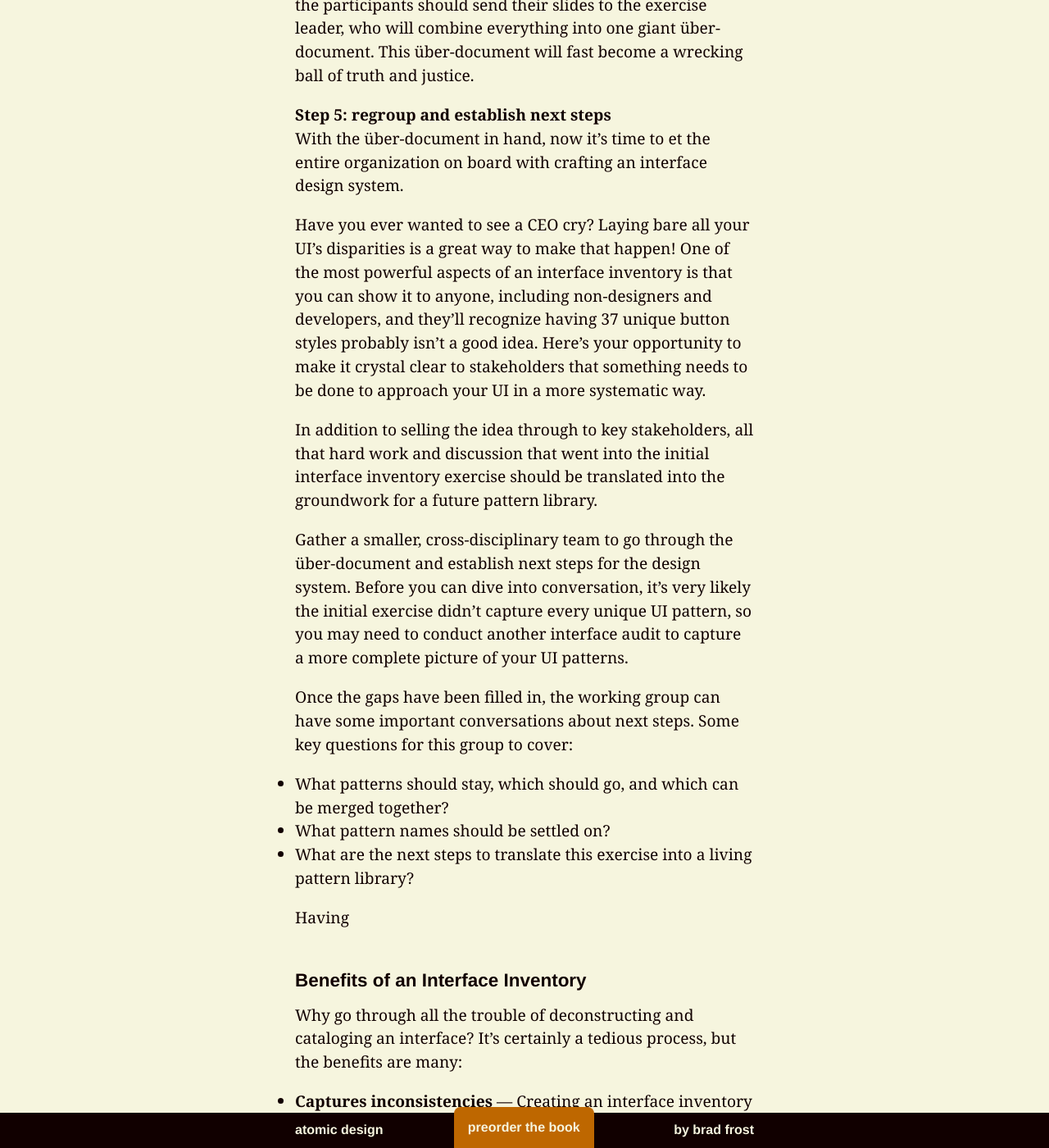
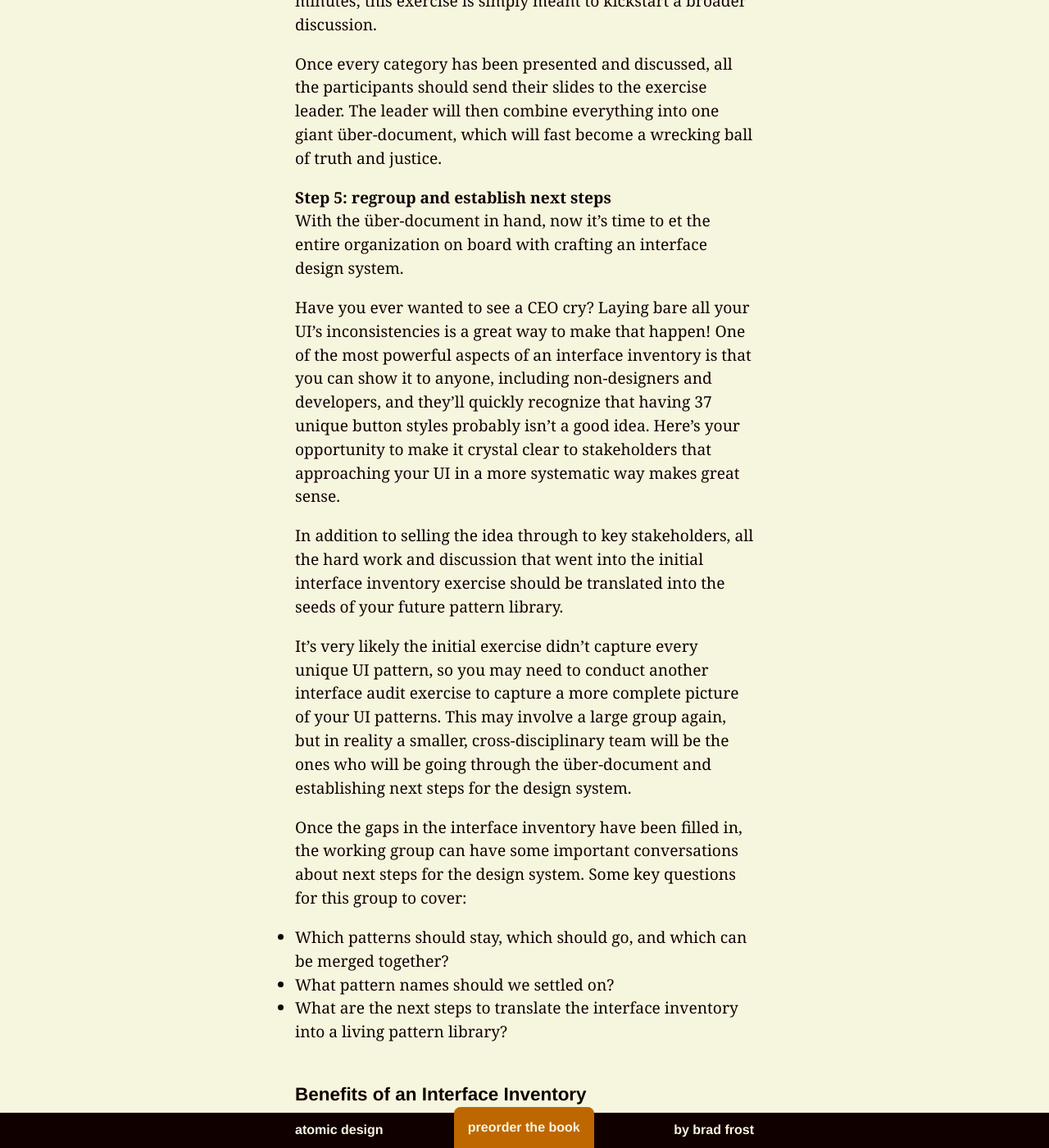
Before and after one commit to bradfrost/atomic-design, a Jekyll site: the page built from chapter-4.md, in a window 1280 px wide and 1400 px high, scrolled down 9588 px. Shown: the whole window at 82% size. Built offline with Jekyll 4.4.1, drawn with Linux system fonts in a browser that asks for light colours; some of the changed text lies outside the part shown.

Commit message:
Chapter 4 draft
Clean up some of the language in the pasages that have been written so far

```diff
--- a/chapter-4.md
+++ b/chapter-4.md
@@ -48,55 +48,55 @@ An interface inventory is similar to a content inventory, only instead of siftin
 So how do you go about conducting an interface audit? How do you go about rounding up all the components that make up your UI? The simple answer to those questions is *screenshots*. Lots of them! Creating an interface inventory requires screenshotting all the unique UI components that make up your user experience. While that's a relatively straightforward endeavor, there are some important considerations to keep in mind to make the inventory as fruitful as possible. Let's go through the process on how to create a successful interface inventory.
 
 #### Step 1: round up the troops
-I’ve encountered many ambitious designers or developers who have taken it upon themselves to start documenting the organization's UI patterns. While I certainly applaud this individual ambition, **it’s absolutely essential to get all members of the team to experience the pain of an inconsistent UI and start thinking systematically**.
+I’ve encountered many ambitious designers or developers who have taken it upon themselves to start documenting their organization's UI patterns. While I certainly applaud this individual ambition, **it’s absolutely essential to get all members of the team to experience the pain of an inconsistent UI and start thinking systematically**.
 
-In order for the interface inventory to be as effective as possible, **representatives from all disciplines responsible for the success of the site should be in a room together** for the exercise. Round up the troops: designers, front-end developers, back-end developers, copywriters, content strategists, project managers, business owners, QA, and any other stakeholders. The more the merrier! After all, one of the most crucial results of this exercise is to establish a shared vocabulary for everyone in the organization, and that requires input from everyone.
+In order for the interface inventory to be as effective as possible, **representatives from all disciplines responsible for the success of the site should be in a room together** for the exercise. Round up the troops: UX designers, visual designers, front-end developers, back-end developers, copywriters, content strategists, project managers, business owners, QA, and any other stakeholders. The more the merrier! After all, one of the most crucial results of this exercise is to establish a shared vocabulary for everyone in the organization, and that requires input from the entire team.
 
 #### Step 2: prepare for screenshotting
-The interface inventory exercise generates a ton of screenshots, so naturally you’ll need screenshotting software like the following:
+The interface inventory exercise generates a ton of screenshots, so naturally you’ll need software to capture and display those screenshots, such as:
 
 - Powerpoint or Keynote
 - Photoshop or Sketch
 - Evernote web clipper
 - Google Docs or Microsoft Word
-- Google Slides (If you're interested, I've created a [Google Slides template](https://docs.google.com/presentation/d/1GqFmiDV_NqKi36fXAwD3WTJL5-JV-gHL7XVD2fVeL0M/edit?usp=sharing))
+- Google Slides (If you're interested, I've created a [Google Slides interface inventory template](https://docs.google.com/presentation/d/1GqFmiDV_NqKi36fXAwD3WTJL5-JV-gHL7XVD2fVeL0M/edit?usp=sharing))
 
-Ultimately, it doesn’t really matter what tool you use, but everyone should agree on a single tool to make it easier to combine at the end of the exercise. I’ve found online slide-building software like Google Slides to be most effective as they provide a canvas for freeform positioning of images, they're chunked out into slides for better categorization, and they're web-based so can be shared with ease.
+Ultimately, it doesn’t really matter what tool you use, but everyone should agree on a single tool to make it easier to combine at the end of the exercise. I’ve found online slide-building software like Google Slides to be very effective as they provide a canvas for free-form image positioning, they're chunked out into slides for easier categorization, and they're web-based so can be shared with ease.
 
 #### Step 3: screenshot exercise
 Get your screenshotting fingers ready because it's time for the main event! **The interface inventory exercise involves screenshotting and categorizing all the unique UI patterns that make up your experience**. Bear in mind this exercise doesn't mean capturing *every instance* of a particular UI pattern, but rather capturing *one instance of each* unique UI pattern.
 
-Assign each participant a UI category. You may need to break people up into pairs or have participants document multiple categories, depending on how many people are participating. Again, the more the merrier, as more people screenshotting will result in more thorough documentation.
+Assign each participant a UI category. You may need to break people up into pairs or have participants document multiple categories, depending on how many people are participating in the exercise. Again, the more the merrier, as more people screenshotting will result in more thorough documentation.
 
 ##### What patterns to capture
 So what categories of interface elements should be captured? Obviously the interface element categories are going to vary from interface to interface, but here’s a few categories to start with:
 
 - **Global elements** – components like headers, footers, and other global elements that are shared across the entire experience
 - **Navigation** – primary navigation, footer navigation, pagination, breadcrumbs, interactive component controls, and essentially anything that’s used to navigate around a user interface
-- **Image types** – Logos, hero images, avatars, thumbnails, backgrounds, etc and any other type of image pattern that shows up in the UI.
+- **Image types** – Logos, hero images, avatars, thumbnails, backgrounds, etc and any other type of image pattern that shows up in the UI
 - **Icons** – Icons are a special type of image worthy of their own category. Capture magnifying glasses, social icons, arrows, hamburgers, spinners, favicons, and every other interface icon.
-- **Forms** – Inputs, text areas, select menus, checkboxes, switches, radio buttons, sliders, and other forms of user input.
-- **Buttons** – Buttons are the quintessential UI element. Capture all the unique button patterns throughout an experience: primary, secondary, big, small, disabled, active, loading, and even buttons that look more like text links.
-- **Headings** – h1, h2, h3, h4, h5, h6 and variations of typographic headings.
-- "**Blocks**" – Also known as touts, callouts, summaries, ads, or hero units, "blocks" are collections of typographic headings and/or images and/or summary text (see Nicole Sullivan’s write-up about the [Media Object](http://www.stubbornella.org/content/2010/06/25/the-media-object-saves-hundreds-of-lines-of-code/)).
-- **Lists** – Round up unordered, ordered, definition, bulleted, numbered, lined, striped, or any group of elements presented in a list-type format.
+- **Forms** – Inputs, text areas, select menus, checkboxes, switches, radio buttons, sliders, and other forms of user input
+- **Buttons** – Buttons are the quintessential UI element. Capture all the unique button patterns found throughout the experience: primary, secondary, big, small, disabled, active, loading, and even buttons that look like text links.
+- **Headings** – h1, h2, h3, h4, h5, h6 and variations of typographic headings
+- "**Blocks**" – Also known as touts, callouts, summaries, ads, or hero units, "blocks" are collections of typographic headings and/or images and/or summary text (see Nicole Sullivan’s write-up about the [Media Object](http://www.stubbornella.org/content/2010/06/25/the-media-object-saves-hundreds-of-lines-of-code/) as an example of a block).
+- **Lists** – unordered, ordered, definition, bulleted, numbered, lined, striped, or any group of elements presented in a list-type format
 - **Interactive Components** – Components in the truest sense, accordions, tabs, carousels, and other modules with moving parts are crucial to capture.
-- **Media** – Video players, audio players and other rich media elements.
-- **3rd Party Components** – Widgets, iframes, stock tickers, social buttons,  [invisible tracking scripts](http://bradfrost.com/blog/post/surfacing-invisible-elements/), and anything else that isn’t hosted on your domain.
-- **Advertising** – Document all ad formats and dimensions.
-- **Messaging** – Alerts, success, errors, warnings, validation, loaders, popups, tooltips, etc. This is a challenging category to capture as these messages often require user action to expose.
+- **Media** – video players, audio players and other rich media elements
+- **3rd Party Components** – widgets, iframes, stock tickers, social buttons, [invisible tracking scripts](http://bradfrost.com/blog/post/surfacing-invisible-elements/), and anything else that isn’t hosted on your domain
+- **Advertising** – all ad formats and dimensions
+- **Messaging** – alerts, success, errors, warnings, validation, loaders, popups, tooltips, etc. This can be a challenging category to capture as messaging often requires user action to expose.
 - **Colors** – Capture all unique colors presented in the interface. This category can be aided by fantastic style-guide bootstrapping tools like [CSS Stats](http://cssstats.com/) and [Stylify Me](http://stylifyme.com/).
 - **Animation** – Animation is an elemental aspect of user interfaces, and should therefore be documented. This requires using screen recording software such as Quicktime to capture any UI element that moves, fades, shakes, transitions, or shimmies across the screen.
 
-Again, these categories aren’t set in stone and will vary based on the nature of the type of user interface you're dealing with. It's important to add, subtract, or modify these categories to best fit your organizational needs.
+Again, these categories aren’t set in stone and will vary based on the nature of the type of user interface you're dealing with. Of course it's important to add, subtract, or modify these categories to best fit your organizational needs.
 
 ##### Timing is everything
-Try to set time limits on the screenshotting exercise to avoid going down a rabbit hole that ends up lasting all day. The amount of time you allocate will vary depending on how many people are participating, but I find between **30-90 minutes** to be sufficient for a first pass of an interface inventory. Set a timer, throw on some *Jeopardy* music (well, maybe not *Jeopardy* music, but maybe some other music that sets a good tone for the exercise), and have the participants concentrate on screenshotting the unique UI patterns they encounter.
+Try to set time limits on the screenshotting exercise to avoid going down a rabbit hole that ends up lasting all day. The amount of time you allocate will vary depending on how many people are participating, but I find between **30-90 minutes** to be sufficient for a first pass of an interface inventory. Set a timer, throw on some *Jeopardy* music (well, maybe not *Jeopardy* music, but maybe some other music that sets an upbeat mood for the exercise), and have the participants concentrate on screenshotting the unique UI patterns they encounter.
 
 ##### Dig deep
-Which parts of the site should the participants capture in the interface inventory? Short answer: *everything*. Any UI piece that is part of the owned user experience should be documented.
+Which parts of the site should participants capture in the interface inventory? Short answer: *everything*. Any UI piece that is part of the owned user experience should be documented.
 
-This is difficult as organizations tend to favor certain parts of the experience (*cough* homepage *cough*) over others. For example, people working on an e-commerce website tend to focus on the core shopping experience while areas like customer support, FAQs, sizing charts, 404 pages, legal terms are all just as important to the user experience. Remember, users perceive your brand as a singular entity and don't care about your organizational structure, tech stack, or anything else that might cause disparities in the UI. So encourage interface audit participants to be thorough during the exercise.
+This is difficult as organizations tend to favor certain parts of the experience (*cough* homepage *cough*) over others. For example, people working on an e-commerce website tend to focus on the core shopping experience, even though areas like customer support, FAQs, sizing charts, 404 pages, legal terms are all extremely important to the user experience. Remember, users perceive your brand as a singular entity and don't care about your organizational structure, tech stack, or anything else that might cause disparities in the UI. So encourage interface audit participants to be as thorough as possible during the exercise.
 
 #### Step 4: present findings
 The screenshotting exercise can be a bit overwhelming, so be sure the team takes a break after the exercise is complete. Get some food, grab some coffee, and stretch your legs for a bit. Once everyone's feeling refreshed, it's time to discuss what everybody captured.
@@ -105,40 +105,34 @@ Have each participant spend 5 or 10 minutes presenting each UI category to the g
 
 **Naming things is hard**. It's fascinating to hear the inconsistent names designers, developers, product owners, and other stakeholders give for the same UI pattern. "Oh, we call that the utility bar." "Oh we call it the admin nav." "Oh we call it the floating action area!" This exercise is an opportunity to unearth and iron out disparities between pattern labels, and also establish names for previously-unlabeled patterns. Don't feel like you need to come to a consensus on patterns' final names in the course of 10 minutes; this exercise is simply meant to kickstart a broader discussion.
 
-Once every category has been presented and discussed, all the participants should send their slides to the exercise leader, who will combine everything into one giant über-document. This über-document will fast become a wrecking ball of truth and justice.
+Once every category has been presented and discussed, all the participants should send their slides to the exercise leader. The leader will then combine everything into one giant über-document, which will fast become a wrecking ball of truth and justice.
 
 #### Step 5: regroup and establish next steps
 With the über-document in hand, now it's time to et the entire organization on board with crafting an interface design system.
 
-Have you ever wanted to see a CEO cry? Laying bare all your UI's disparities is a great way to make that happen! One of the most powerful aspects of an interface inventory is that you can show it to anyone, including non-designers and developers, and they'll recognize having 37 unique button styles probably isn't a good idea. Here's your opportunity to make it crystal clear to stakeholders that something needs to be done to approach your UI in a more systematic way.
+Have you ever wanted to see a CEO cry? Laying bare all your UI's inconsistencies is a great way to make that happen! One of the most powerful aspects of an interface inventory is that you can show it to anyone, including non-designers and developers, and they'll quickly recognize that having 37 unique button styles probably isn't a good idea. Here's your opportunity to make it crystal clear to stakeholders that approaching your UI in a more systematic way makes great sense.
 
-In addition to selling the idea through to key stakeholders, all that hard work and discussion that went into the initial interface inventory exercise should be translated into the groundwork for a future pattern library.
+In addition to selling the idea through to key stakeholders, all the hard work and discussion that went into the initial interface inventory exercise should be translated into the seeds of your future pattern library.
 
-Gather a smaller, cross-disciplinary team to go through the über-document and establish next steps for the design system. Before you can dive into conversation, it's very likely the initial exercise didn't capture every unique UI pattern, so you may need to conduct another interface audit to capture a more complete picture of your UI patterns.
+It's very likely the initial exercise didn't capture every unique UI pattern, so you may need to conduct another interface audit exercise to capture a more complete picture of your UI patterns. This may involve a large group again, but in reality a smaller, cross-disciplinary team will be the ones who will be going through the über-document and establishing next steps for the design system.
 
-Once the gaps have been filled in, the working group can have some important conversations about next steps. Some key questions for this group to cover:
+Once the gaps in the interface inventory have been filled in, the working group can have some important conversations about next steps for the design system. Some key questions for this group to cover:
 
-- What patterns should stay, which should go, and which can be merged together?
-- What pattern names should be settled on?
-- What are the next steps to translate this exercise into a living pattern library?
-
-Having
+- Which patterns should stay, which should go, and which can be merged together?
+- What pattern names should we settled on?
+- What are the next steps to translate the interface inventory into a living pattern library?
 
 ### Benefits of an Interface Inventory
-Why go through all the trouble of deconstructing and cataloging an interface? It’s certainly a tedious process, but the benefits are many:
+Creating an interface inventory can be a big undertaking, but  the benefits are many:
 
 - **Captures inconsistencies** — Creating an interface inventory rounds up all the unique patterns that make up your UI. Seeing all those similar-but-still-different patterns next to each other exposes redundancy and underscores the need to create a consistent, cohesive experience.
-- **Gets organizational buy-in**. Having a large group of participants  that establishing a cohesive design system is essential. This is especially true for large organizations consisting of many teams or working with multiple 3rd party agencies. An interface inventory is the first step toward establishing a common interface language.
+- **Gets organizational buy-in**. Having a large, diverse group of disciplines participate in the exercise helps everyone understand the need for a consistent UI.
 - **Ensures all interface components are accounted for**—This happens a lot. A full-on redesign is underway, and somewhere along the line certain modules end up slipping between the cracks. Creating an interface inventory up front helps establish project scope and ensures that all components are accounted for so there are no nasty surprises at the 11th hour before launch.
-- **Lays the groundwork to a sound design system**—Creating systematic, atomic, styleguide-driven design is a smart strategy, and an interface inventory is that first step at deconstructing pages down to their atomic level. Eventually the interface inventory can be used to help set up a style guide or pattern library.
+- **Lays the groundwork to a sound design system**—Creating systematic, atomic, styleguide-driven design is a smart strategy, and an interface inventory is that first step at deconstructing pages down to their atomic level. Eventually the interface inventory can be used to help set up a style guide or pattern library. An interface inventory is the first step toward establishing a common interface language.
 - **Establishes a scope of work**—While mobile-first responsive design is certainly a preferred approach to responsive design, it’s not always feasible to undertake right away. Budget, time, scope, skillset, and more often force organizations to retrofit their existing website into a responsive site. Creating an interface inventory allows design teams to analyze the interface in order to establish what components will be easy and relatively difficult to convert into a responsive environment.
 
-
-
-
-
-
-- Even if they say no, do it anyways. Much like building in performance and accessibility and responsiveness into our experiences
+### Forgiveness, not permission
+Even if they say no, do it anyways. Much like building in performance and accessibility and responsiveness into our experiences
 
 ### When to establish a pattern library
 Interface design systems and their accompanying pattern libraries are often done in conjunction with a new design or redesign project, replatforming effort, some other project. Piggybacking off another effort is a great way to sneak a pattern library project into your organization.
```
Also changed, not shown: other parts of chapter-4.md (+3 -3 lines), 2 other files.
